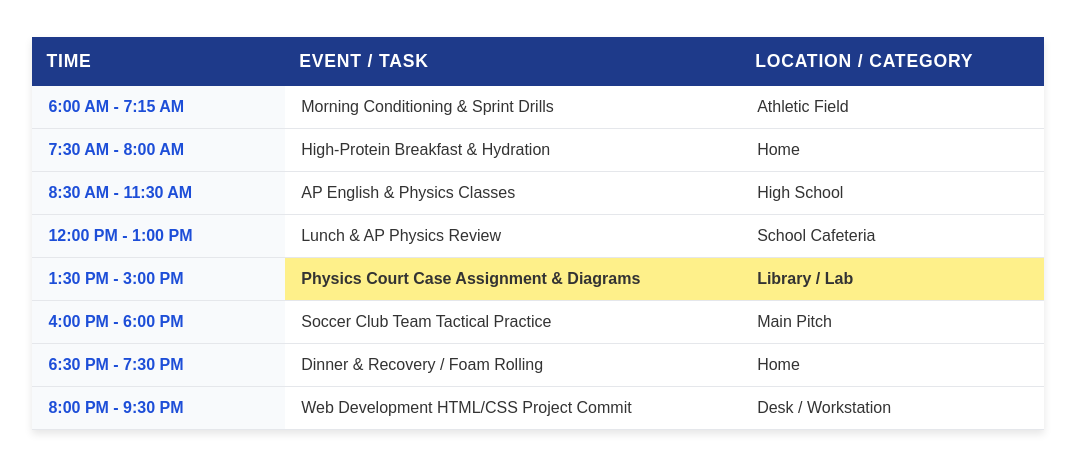
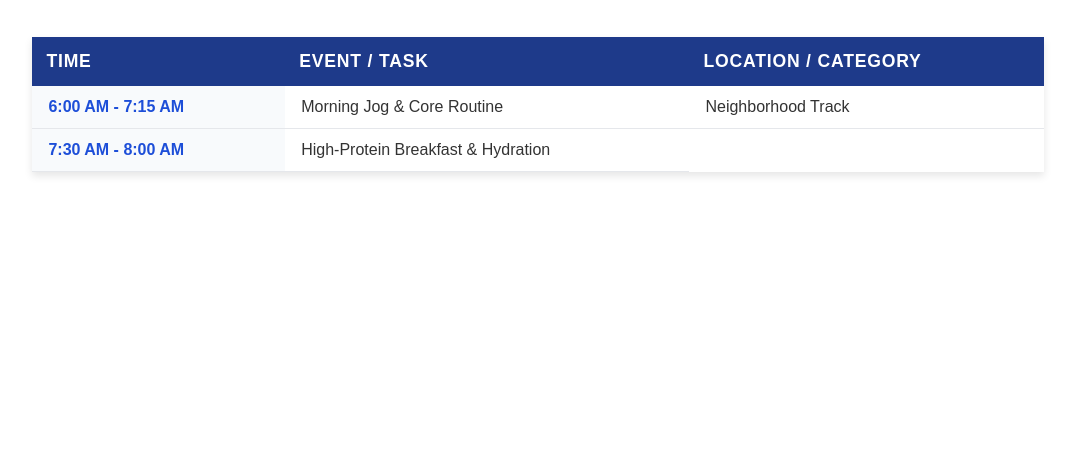
Before and after one commit to josephdavila179-spec/Improving-Lists-and-Tables, a plain HTML site: page index.html in a window 1280 px wide. Shown: the part 70-542 px from the top of the page, without its empty margins (102-1177 px from the left). Drawn offline with Linux system fonts and the light colour scheme.

Commit message:
Modify daily schedule in index.html
Updated the schedule in the daily planner by replacing the morning conditioning session with a morning jog and core routine, and removed several other activities for brevity.

```diff
--- a/index.html
+++ b/index.html
@@ -70,46 +70,9 @@
     <tbody>
       <tr>
         <td class="time-col">6:00 AM - 7:15 AM</td>
-        <td>Morning Conditioning & Sprint Drills</td>
-        <td>Athletic Field</td>
+        <td>Morning Jog & Core Routine</td>
+        <td>Neighborhood Track</td>
       </tr>
       <tr>
         <td class="time-col">7:30 AM - 8:00 AM</td>
-        <td>High-Protein Breakfast & Hydration</td>
-        <td>Home</td>
-      </tr>
-      <tr>
-        <td class="time-col">8:30 AM - 11:30 AM</td>
-        <td>AP English & Physics Classes</td>
-        <td>High School</td>
-      </tr>
-      <tr>
-        <td class="time-col">12:00 PM - 1:00 PM</td>
-        <td>Lunch & AP Physics Review</td>
-        <td>School Cafeteria</td>
-      </tr>
-      <tr id="priority-event">
-        <td class="time-col">1:30 PM - 3:00 PM</td>
-        <td>Physics Court Case Assignment & Diagrams</td>
-        <td>Library / Lab</td>
-      </tr>
-      <tr>
-        <td class="time-col">4:00 PM - 6:00 PM</td>
-        <td>Soccer Club Team Tactical Practice</td>
-        <td>Main Pitch</td>
-      </tr>
-      <tr>
-        <td class="time-col">6:30 PM - 7:30 PM</td>
-        <td>Dinner & Recovery / Foam Rolling</td>
-        <td>Home</td>
-      </tr>
-      <tr>
-        <td class="time-col">8:00 PM - 9:30 PM</td>
-        <td>Web Development HTML/CSS Project Commit</td>
-        <td>Desk / Workstation</td>
-      </tr>
-    </tbody>
-  </table>
-
-</body>
-</html>
+        <td>High-Protein Breakfast & Hydration
```
